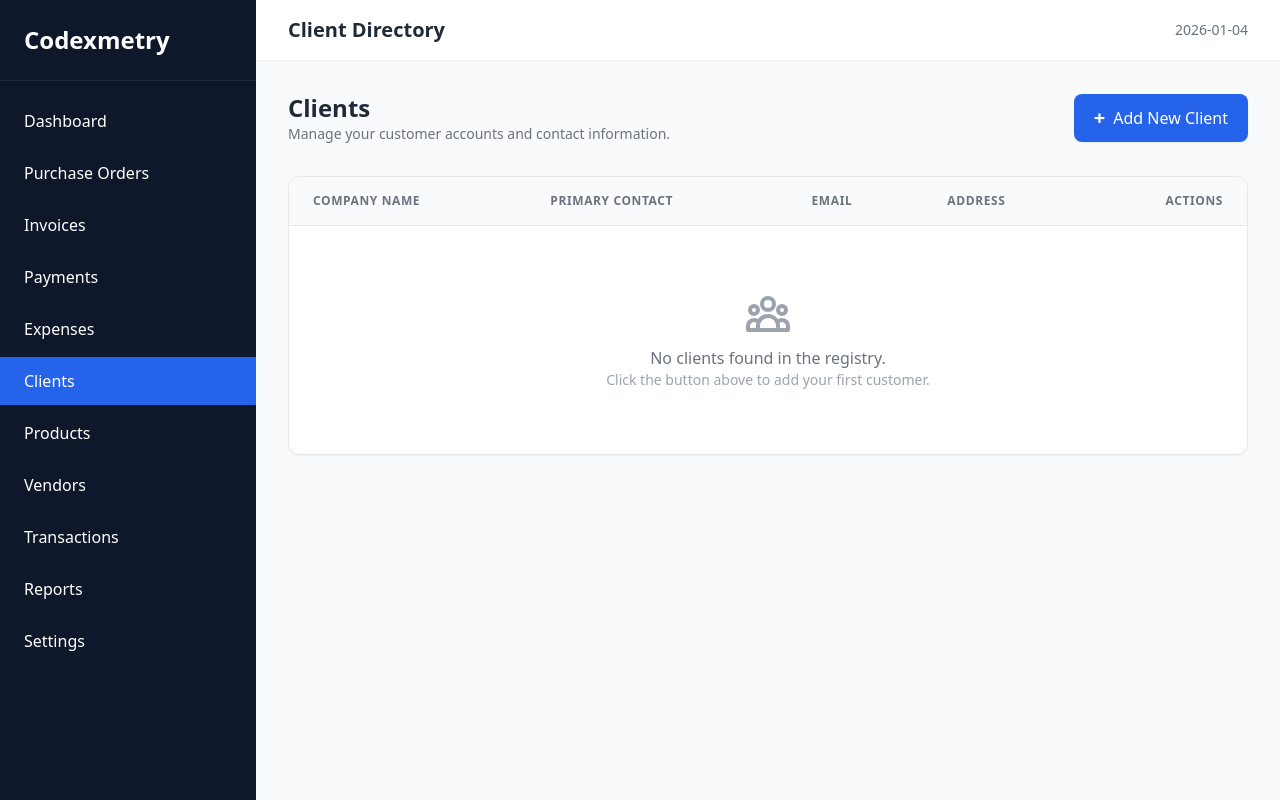
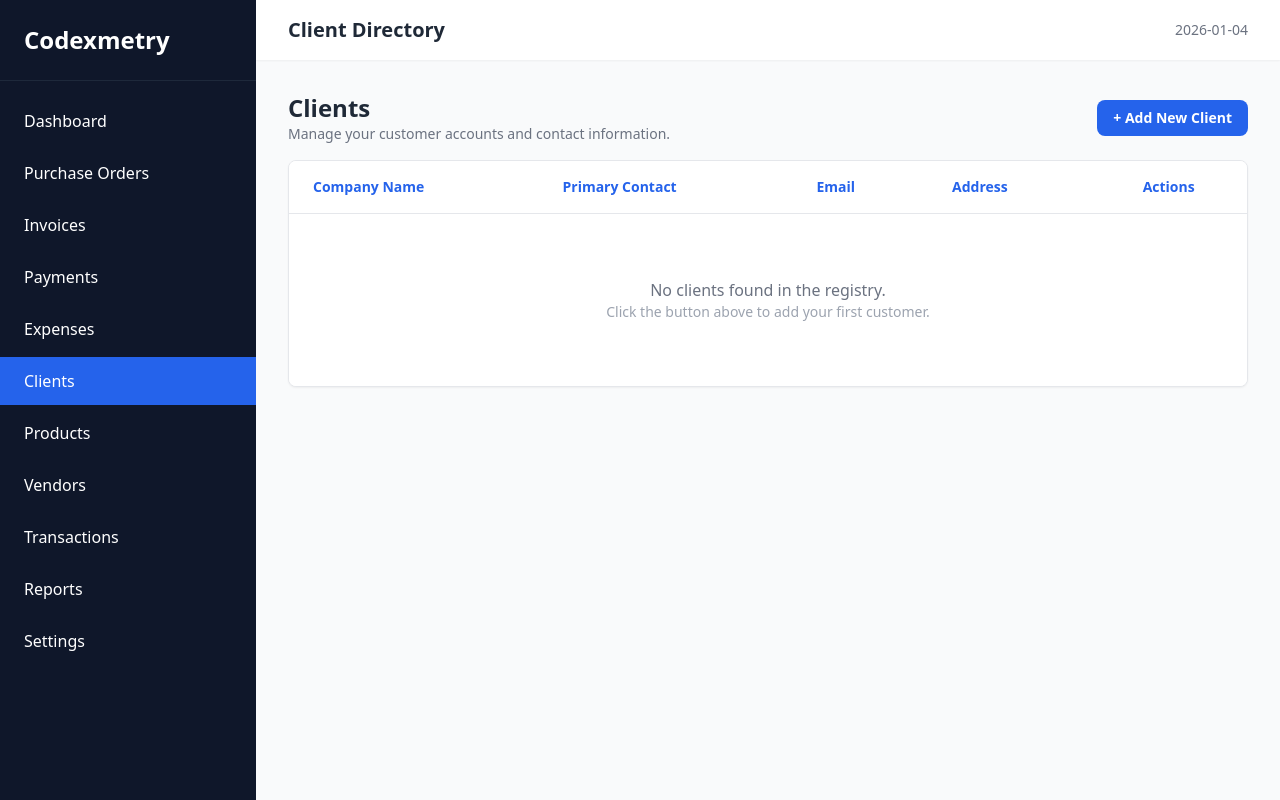
Before and after one commit to jhjang101/codexmetry, a Flask app: page /clients in a window 1280 px wide. Run offline with Flask 3, Linux system fonts and the light colour scheme; data comes from the database, SQL or seed files in the repository; data that the repository does not hold is empty; some libraries are stand-ins or nearby versions.

Commit message:
STYLE: Clinets page style

```diff
--- a/app/templates/clients.html
+++ b/app/templates/clients.html
@@ -4,33 +4,33 @@
 {% block content %}
 <div class="max-w-6xl mx-auto">
     <!-- Header with Action Button -->
-    <div class="flex justify-between items-center mb-8">
+    <div class="flex justify-between items-center mb-4">
         <div>
             <h2 class="text-2xl font-bold text-gray-800">Clients</h2>
             <p class="text-sm text-gray-500">Manage your customer accounts and contact information.</p>
         </div>
-        <a href="/clients/add" class="bg-blue-600 text-white px-5 py-2.5 rounded-lg shadow-sm hover:bg-blue-700 transition-colors flex items-center gap-2">
-            <span class="text-xl font-bold">+</span> Add New Client
+        <a href="/clients/add" class="bg-blue-600 text-white px-4 py-2 rounded-lg text-sm font-bold hover:bg-blue-700 transition-colors">
+            + Add New Client
         </a>
     </div>
 
     <!-- Table Card -->
-    <div class="bg-white rounded-xl shadow-sm border border-gray-200 overflow-hidden">
+    <div class="bg-white rounded-lg shadow-sm border border-gray-200 overflow-hidden">
         <table class="min-w-full divide-y divide-gray-200">
-            <thead class="bg-gray-50">
+            <thead class="bg-white">
                 <tr>
-                    <th scope="col" class="px-6 py-4 text-left text-xs font-semibold text-gray-500 uppercase tracking-wider">Company Name</th>
-                    <th scope="col" class="px-6 py-4 text-left text-xs font-semibold text-gray-500 uppercase tracking-wider">Primary Contact</th>
-                    <th scope="col" class="px-6 py-4 text-left text-xs font-semibold text-gray-500 uppercase tracking-wider">Email</th>
-                    <th scope="col" class="px-6 py-4 text-left text-xs font-semibold text-gray-500 uppercase tracking-wider">Address</th>
-                    <th scope="col" class="px-6 py-4 text-right text-xs font-semibold text-gray-500 uppercase tracking-wider">Actions</th>
+                    <th scope="col" class="px-6 py-4 text-left text-sm font-bold text-blue-600">Company Name</th>
+                    <th scope="col" class="px-6 py-4 text-left text-sm font-bold text-blue-600">Primary Contact</th>
+                    <th scope="col" class="px-6 py-4 text-left text-sm font-bold text-blue-600">Email</th>
+                    <th scope="col" class="px-6 py-4 text-left text-sm font-bold text-blue-600">Address</th>
+                    <th scope="col" class="px-6 py-4 text-center text-sm font-bold text-blue-600">Actions</th>
                 </tr>
             </thead>
-            <tbody class="bg-white divide-y divide-gray-100">
+            <tbody class="bg-white divide-y divide-gray-200">
                 {% for client in clients %}
                 <tr class="hover:bg-blue-50/50 transition-colors cursor-pointer" onclick="window.location='/clients/view/{{ client.id }}'">
                     <td class="px-6 py-4 whitespace-nowrap">
-                        <div class="text-sm font-bold text-blue-600">{{ client.company_name }}</div>
+                        <div class="text-sm font-medium text-gray-700">{{ client.company_name }}</div>
                     </td>
                     <td class="px-6 py-4 whitespace-nowrap text-sm text-gray-700">
                         {% if client.first_name %}
@@ -39,28 +39,21 @@
                             <span class="text-gray-400 italic">No contact</span>
                         {% endif %}
                     </td>
-                    <td class="px-6 py-4 whitespace-nowrap text-sm text-gray-600">
+                    <td class="px-6 py-4 whitespace-nowrap text-sm text-gray-700">
                         {{ client.email or '-' }}
                     </td>
-                    <td class="px-6 py-4 whitespace-nowrap text-sm text-gray-500">
+                    <td class="px-6 py-4 whitespace-nowrap text-sm text-gray-700">
                         <span class="truncate block max-w-xs">{{ client.address or '-' }}</span>
                     </td>
-                    <td class="px-6 py-4 whitespace-nowrap text-right text-sm font-medium">
+                    <td class="px-6 py-4 whitespace-nowrap text-center text-sm font-medium">
                         <button class="text-gray-400 hover:text-blue-600 transition-colors">
-                            <svg xmlns="http://www.w3.org/2000/svg" class="h-5 w-5 inline" fill="none" viewBox="0 0 24 24" stroke="currentColor">
-                                <path stroke-linecap="round" stroke-linejoin="round" stroke-width="2" d="M9 5l7 7-7 7" />
-                            </svg>
+                        >
                         </button>
                     </td>
                 </tr>
                 {% else %}
                 <tr>
                     <td colspan="5" class="px-6 py-16 text-center">
-                        <div class="text-gray-400 mb-2">
-                            <svg xmlns="http://www.w3.org/2000/svg" class="h-12 w-12 mx-auto" fill="none" viewBox="0 0 24 24" stroke="currentColor">
-                                <path stroke-linecap="round" stroke-linejoin="round" stroke-width="2" d="M17 20h5v-2a3 3 0 00-5.356-1.857M17 20H7m10 0v-2c0-.656-.126-1.283-.356-1.857M7 20H2v-2a3 3 0 015.356-1.857M7 20v-2c0-.656.126-1.283.356-1.857m0 0a5.002 5.002 0 019.288 0M15 7a3 3 0 11-6 0 3 3 0 016 0zm6 3a2 2 0 11-4 0 2 2 0 014 0zM7 10a2 2 0 11-4 0 2 2 0 014 0z" />
-                            </svg>
-                        </div>
                         <p class="text-gray-500 font-medium">No clients found in the registry.</p>
                         <p class="text-sm text-gray-400">Click the button above to add your first customer.</p>
                     </td>
```
